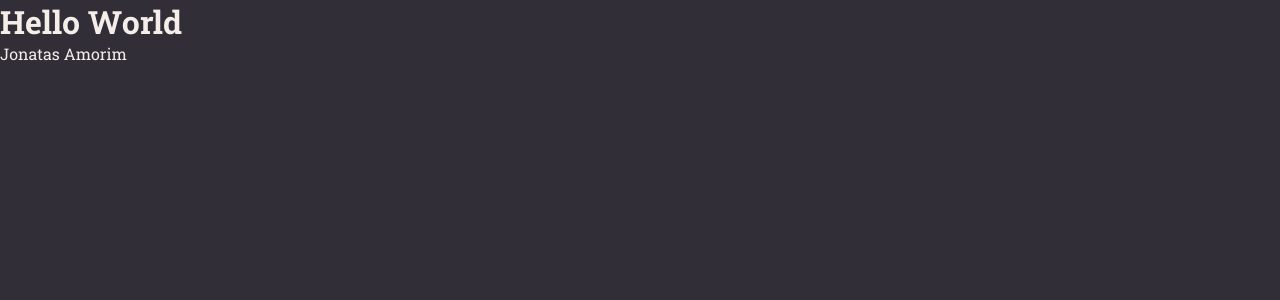
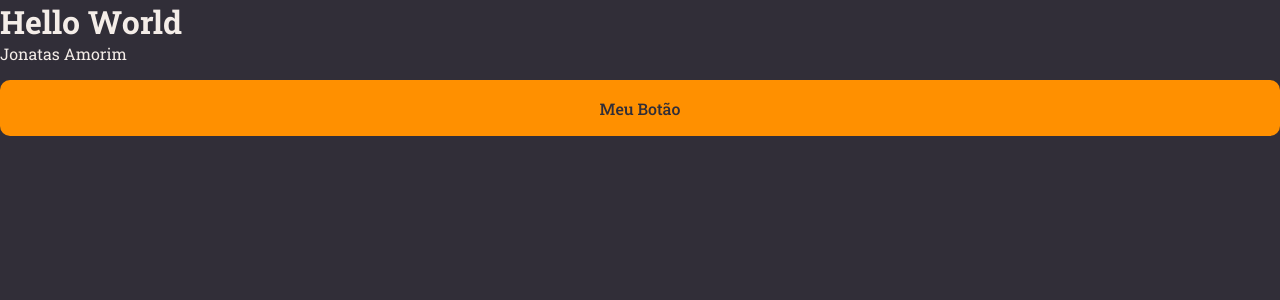
Before and after one commit to JonatasAS/rocketnotes, a React (Vite) app: page / in a window 1280 px wide. Shown: the top 300 px of the page. Built offline with nearby package versions, Linux system fonts and the light colour scheme.

Commit message:
Components

```diff
--- /dev/null
+++ b/src/components/Button/index.jsx
@@ -0,0 +1,9 @@
+import { Container } from './styles';
+
+export function Button(){
+  return (
+  <Container type = "button">
+    Meu Botão
+  </Container>
+  )
+}
--- /dev/null
+++ b/src/components/Button/styles.js
@@ -0,0 +1,19 @@
+import styled from 'styled-components';
+
+
+export const Container = styled.button`
+  width: 100%;
+  background-color: ${({ theme }) => theme.COLORS.ORANGE};
+  color: ${({ theme }) => theme.COLORS.BACKGROUND_800};
+
+  height: 56px;
+  border: 0;
+  padding: 0 16px;
+  margin-top: 16px;
+  border-radius: 10px;
+  font-weight: 500;
+
+  &:disabled {
+    opacity: 0.5;
+  }
+`;
--- a/src/pages/Details/index.jsx
+++ b/src/pages/Details/index.jsx
@@ -1,10 +1,14 @@
 import { Container } from "./styles";
+
+import { Button } from "../../components/Button";
 
 export function Details() {
   return (
     <Container>
       <h1>Hello World</h1>
       <span>Jonatas Amorim</span>
+
+      <Button/>
     </Container>
   )
 }
```
